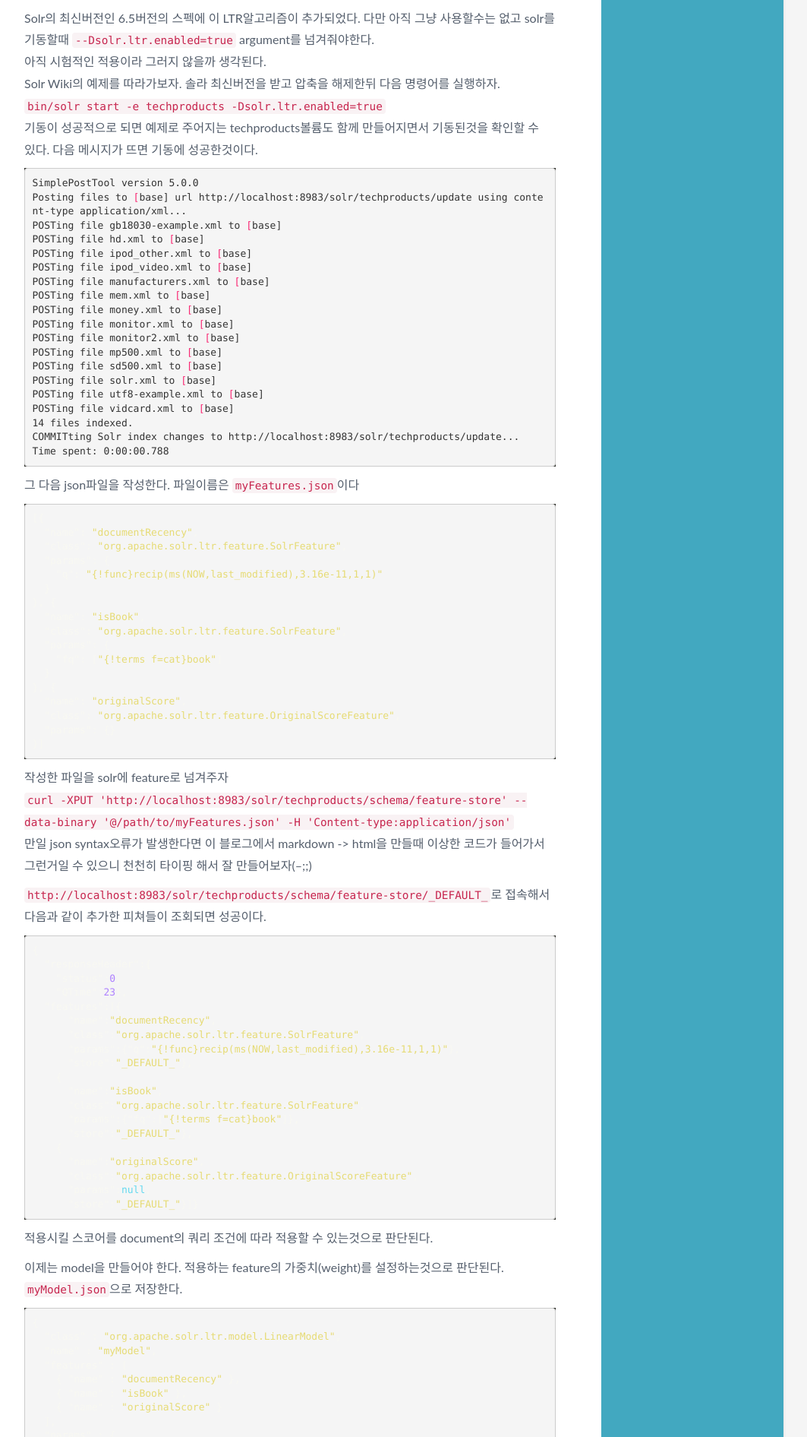
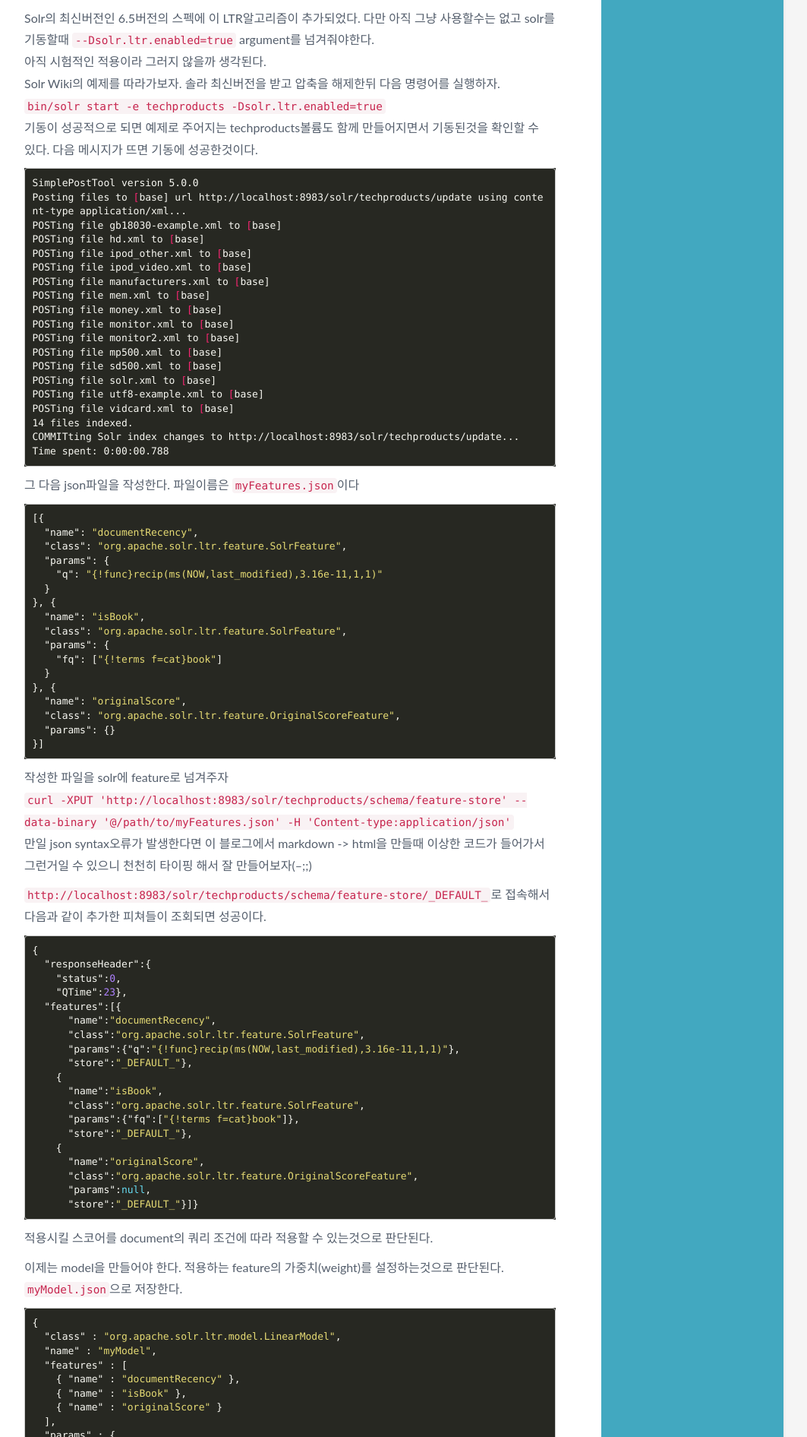
Before and after one commit to inyl/inyl.github.io, a Jekyll site: the page built from _posts/2017-02-18-solr_learning_to_rank.markdown, in a window 1280 px wide. Shown: the part 913-2804 px from the top of the page at 76% size, without its empty margins (138-1201 px from the left). Built offline with Jekyll 4.4.1, drawn with Linux system fonts in a browser that asks for light colours; comment, search, counter and statistics services are not loaded.

Commit message:
하이라이트 구문 변경

````diff
--- a/_posts/2016-08-28-jekyll_github_page.markdown
+++ b/_posts/2016-08-28-jekyll_github_page.markdown
@@ -35,7 +35,7 @@
 ## config설정
 설정이 제대로 되었다면 폴더안에 `_config.yml`파일이 생성되었을텐데 사이트의 기본 설정값이 저장 되어있습니다.<br/>
 
-{% highlight yml %}
+```yml
 title: #사이트 명
 email: #자신의 이메일
 description: > # 자신의 사이트 설명. 주로 copyright
@@ -43,7 +43,8 @@
 url: "https://inyl.github.io/" # the base hostname & protocol for your site
 #twitter_username: jekyllrb
 github_username:  #자신의 github id
-{% endhighlight %}
+
+```
 적당히 변경할 만한 값은 이정도 인데<br/>
 이곳에 자신이 custom하게 변수를 설정할 수도 있습니다.<br/>
 
--- a/_posts/2016-10-01-dl4j_word2vec_exam.markdown
+++ b/_posts/2016-10-01-dl4j_word2vec_exam.markdown
@@ -28,7 +28,7 @@
 추출은 그냥 단순하게 DB에서 select 한 title을 plain text파일로 그냥 쭉 저장했습니다.<br/>
 약 작업하고 나서 보니 970만건 정도 데이터로 다음 작업을 진행했습니다.<br/>
 
-{% highlight java %}
+```java
 // Strip white space before and after for each line
 SentenceIterator iter = new BasicLineIterator(filePath);
 // Split on white spaces in the line to get words
@@ -67,7 +67,7 @@
 //        log.info("Closest words to 'day' on 1st run: " + lst);
 
 WordVectorSerializer.writeFullModel(vec, OUTPUT_SAVE_MODEL);
-{% endhighlight %}
+```
 
 우선 저는 딥러닝 기술에 대해 잘 알지 못하니 Document페이지의 예제대로 우선 따라 써보았습니다.<br/>
 학습 방법은 매우 심플합니다. `BasicLineIterator`를 이용하면<br/>
--- a/_posts/2017-02-18-solr_learning_to_rank.markdown
+++ b/_posts/2017-02-18-solr_learning_to_rank.markdown
@@ -22,7 +22,7 @@
 `bin/solr start -e techproducts -Dsolr.ltr.enabled=true`<br/>
 기동이 성공적으로 되면 예제로 주어지는 techproducts볼륨도 함께 만들어지면서 기동된것을 확인할 수 있다. 다음 메시지가 뜨면 기동에 성공한것이다.<br/>
 
-{% highlight shell %}
+```shell
 SimplePostTool version 5.0.0
 Posting files to [base] url http://localhost:8983/solr/techproducts/update using content-type application/xml...
 POSTing file gb18030-example.xml to [base]
@@ -42,10 +42,10 @@
 14 files indexed.
 COMMITting Solr index changes to http://localhost:8983/solr/techproducts/update...
 Time spent: 0:00:00.788
-{% endhighlight %}
+```
 
 그 다음 json파일을 작성한다. 파일이름은 `myFeatures.json`이다
-{% highlight json %}
+```json
 [{
   "name": "documentRecency",
   "class": "org.apache.solr.ltr.feature.SolrFeature",
@@ -63,14 +63,14 @@
   "class": "org.apache.solr.ltr.feature.OriginalScoreFeature",
   "params": {}
 }]
-{% endhighlight %}
+```
 
 작성한 파일을 solr에 feature로 넘겨주자<br/>
 `curl -XPUT 'http://localhost:8983/solr/techproducts/schema/feature-store' --data-binary '@/path/to/myFeatures.json' -H 'Content-type:application/json'`<br/>
 만일 json syntax오류가 발생한다면 이 블로그에서 markdown -> html을 만들때 이상한 코드가 들어가서 그런거일 수 있으니 천천히 타이핑 해서 잘 만들어보자(--;;)
 
 `http://localhost:8983/solr/techproducts/schema/feature-store/_DEFAULT_`로 접속해서 다음과 같이 추가한 피쳐들이 조회되면 성공이다.
-{% highlight json %}
+```json
 {
   "responseHeader":{
     "status":0,
@@ -90,11 +90,11 @@
       "class":"org.apache.solr.ltr.feature.OriginalScoreFeature",
       "params":null,
       "store":"_DEFAULT_"}]}
-{% endhighlight %}
+```
 적용시킬 스코어를 document의 쿼리 조건에 따라 적용할 수 있는것으로 판단된다.<br/>
 
 이제는 model을 만들어야 한다. 적용하는 feature의 가중치(weight)를 설정하는것으로 판단된다. `myModel.json`으로 저장한다.
-{% highlight json %}
+```json
 {
   "class" : "org.apache.solr.ltr.model.LinearModel",
   "name" : "myModel",
@@ -111,13 +111,13 @@
     }
   }
 }
-{% endhighlight %}
+```
 
 저장한 json파일을 solr에 다시 넣어준다.<br/>
 `curl -XPUT 'http://localhost:8983/solr/techproducts/schema/model-store' --data-binary "@/path/myModel.json" -H 'Content-type:application/json'`<br/>
 
 `http://localhost:8983/solr/techproducts/schema/model-store`로 접속되서 잘 학습되었는지 확인한다. 다음과 같은 response가 나오면 성공이다.<br/>
-{% highlight json %}
+```json
 {
   "responseHeader":{
     "status":0,
@@ -139,13 +139,13 @@
           "documentRecency":1.0,
           "isBook":0.1,
           "originalScore":0.5}}}]}
-{% endhighlight %}
+```
 여기서 설정한 "name":"myModel" 값과 weights를 조절하여 여러벌의 모델을 만들어서 A/B 테스트처럼 진행도 가능하다.
 
 학습시킨 피쳐는 쿼리의 fl= 파라미터에 `[features]`를 추가해서 확인할 수 있고 학습시킨 feature는 solr에 기존에 있었던 re-rank쿼리를 이용해서 사용한다.<br/>
 스코어를 한 번 유심히 봐보자<br/>
 `http://localhost:8983/solr/techproducts/query?q=test&fl=id,score,[features]`
-{% highlight json %}
+```json
 {
   "responseHeader":{
     "status":0,
@@ -163,11 +163,11 @@
         "score":1.5513437,
         "[features]":"documentRecency=0.020832444,isBook=0.0,originalScore=1.5513437"}]
   }}
-{% endhighlight %}
+```
 
 다음은 re-rank를 적용한 쿼리이다. model json파일에서 사용한 이름이 여기서 model=을 지정할때 사용된다.<br/>
 `http://localhost:8983/solr/techproducts/query?q=test&rq={!ltr model=myModel reRankDocs=100}&fl=id,score,[features]`
-{% highlight json %}
+```json
 {
   "responseHeader":{
     "status":0,
@@ -186,7 +186,7 @@
         "score":0.7965043,
         "[features]":"documentRecency=0.020832442,isBook=0.0,originalScore=1.5513437"}]
   }}
-{% endhighlight %}
+```
 
 feature가 적용되어 스코어에 변동이 생긴것을 확인할 수 있다.<br/>
 예제에서 검색된 두개의 문서는 카테고리필드(cat)에 book에 해당하는 것은 없어 isBook feature에는 스코어가 적용되지 않고 documentRecency필드로만 가중치가 적용된것으로 보여진다.<br/>
````
Also changed, not shown: _posts/2016-12-31-ML_for_give_up_on_math_1.markdown (+6 -6 lines), _posts/2017-02-04-circuit_breaker.markdown (+6 -6 lines).
